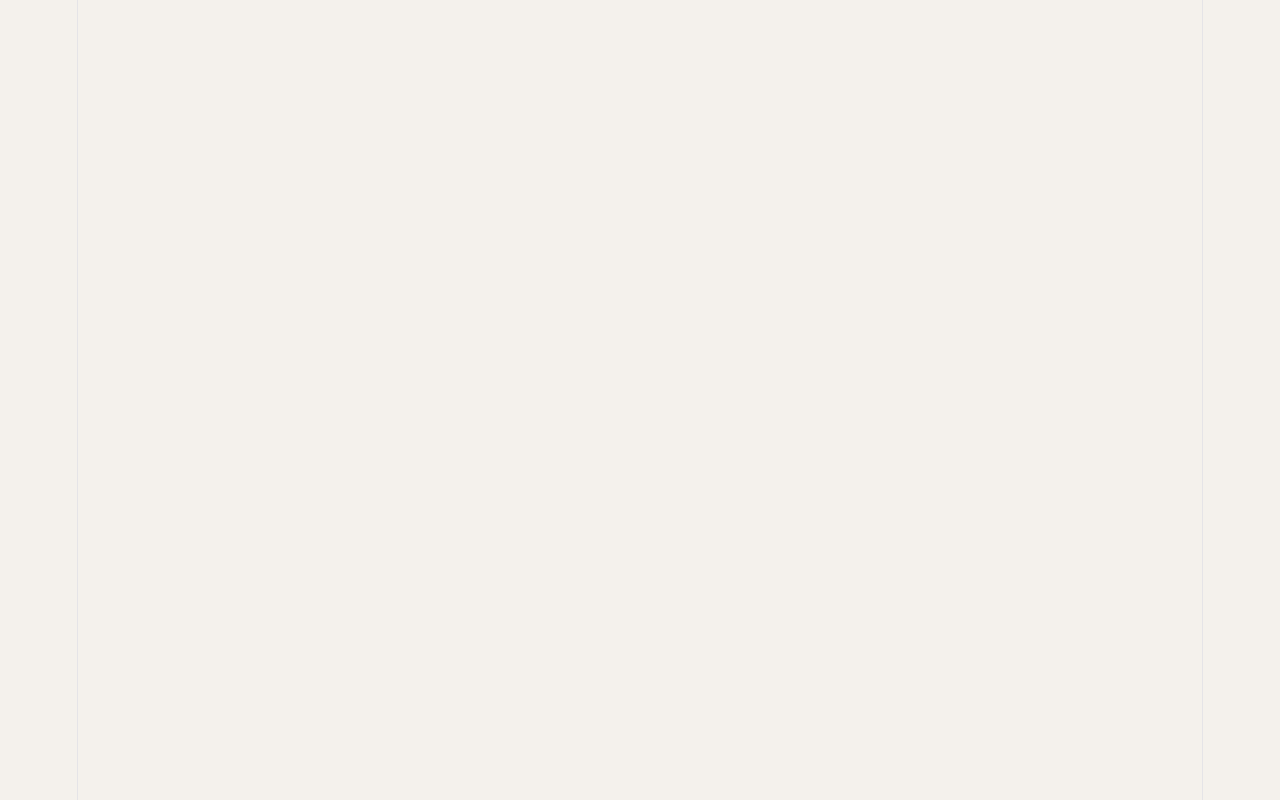
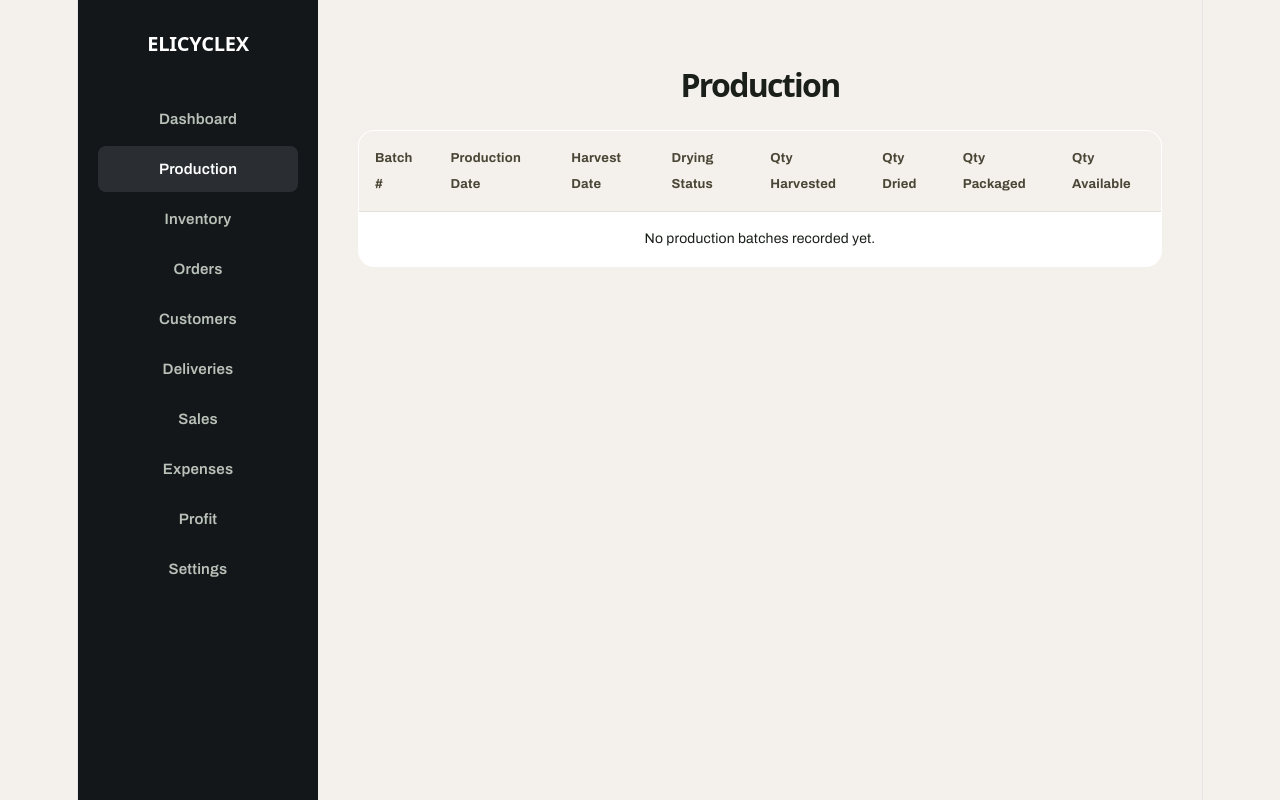
Before and after one commit to Elicyclex/elicyclex-web, a React (Vite) app: page /admin/production in a window 1280 px wide. Before the commit this address had no page. Built offline with nearby package versions, Linux system fonts and the light colour scheme.

Commit message:
Add Production admin page with empty batch table

```diff
--- /dev/null
+++ b/src/AdminProduction.jsx
@@ -0,0 +1,49 @@
+function AdminProduction() {
+  return (
+    <div className="admin-layout">
+      <aside className="admin-sidebar">
+        <h2 className="admin-logo">ELICYCLEX</h2>
+        <nav className="admin-nav">
+          <a href="/admin" className="admin-nav-link">Dashboard</a>
+          <a href="#production" className="admin-nav-link active">Production</a>
+          <a href="#inventory" className="admin-nav-link">Inventory</a>
+          <a href="#orders" className="admin-nav-link">Orders</a>
+          <a href="#customers" className="admin-nav-link">Customers</a>
+          <a href="#deliveries" className="admin-nav-link">Deliveries</a>
+          <a href="#sales" className="admin-nav-link">Sales</a>
+          <a href="#expenses" className="admin-nav-link">Expenses</a>
+          <a href="#profit" className="admin-nav-link">Profit</a>
+          <a href="#settings" className="admin-nav-link">Settings</a>
+        </nav>
+      </aside>
+
+      <main className="admin-main">
+        <h1 className="admin-page-title">Production</h1>
+
+        <table className="admin-table">
+          <thead>
+            <tr>
+              <th>Batch #</th>
+              <th>Production Date</th>
+              <th>Harvest Date</th>
+              <th>Drying Status</th>
+              <th>Qty Harvested</th>
+              <th>Qty Dried</th>
+              <th>Qty Packaged</th>
+              <th>Qty Available</th>
+            </tr>
+          </thead>
+          <tbody>
+            <tr>
+              <td colSpan="8" className="admin-table-empty">
+                No production batches recorded yet.
+              </td>
+            </tr>
+          </tbody>
+        </table>
+      </main>
+    </div>
+  );
+}
+
+export default AdminProduction;
--- a/src/App.css
+++ b/src/App.css
@@ -531,3 +531,34 @@ body {
   font-weight: 800;
   color: #1a1f1a;
 }
+.admin-table {
+  width: 100%;
+  border-collapse: collapse;
+  background-color: #ffffff;
+  border-radius: 16px;
+  overflow: hidden;
+  border: 1px solid #e5e0d5;
+}
+
+.admin-table th {
+  text-align: left;
+  padding: 14px 16px;
+  background-color: #f4f1ec;
+  color: #4a4636;
+  font-size: 13px;
+  font-weight: 700;
+  border-bottom: 1px solid #e5e0d5;
+}
+
+.admin-table td {
+  padding: 14px 16px;
+  font-size: 14px;
+  color: #1a1f1a;
+  border-bottom: 1px solid #f0ede4;
+}
+
+.admin-table-empty {
+  text-align: center;
+  color: #a39d8d;
+  padding: 32px 16px;
+}
--- a/src/App.jsx
+++ b/src/App.jsx
@@ -2,7 +2,7 @@ import './App.css';
 import { useState } from 'react';
 import { Routes, Route } from 'react-router-dom';
 import AdminDashboard from './AdminDashboard';
-
+import AdminProduction from './AdminProduction';
 function HomePage() {
   const [quantity, setQuantity] = useState(30);
   const [showOrderForm, setShowOrderForm] = useState(false);
@@ -218,6 +218,8 @@ function App() {
     <Routes>
       <Route path="/" element={<HomePage />} />
       <Route path="/admin" element={<AdminDashboard />} />
+      <Route path="/admin/production" element={<AdminProduction />} />
+
     </Routes>
   );
 }
```
